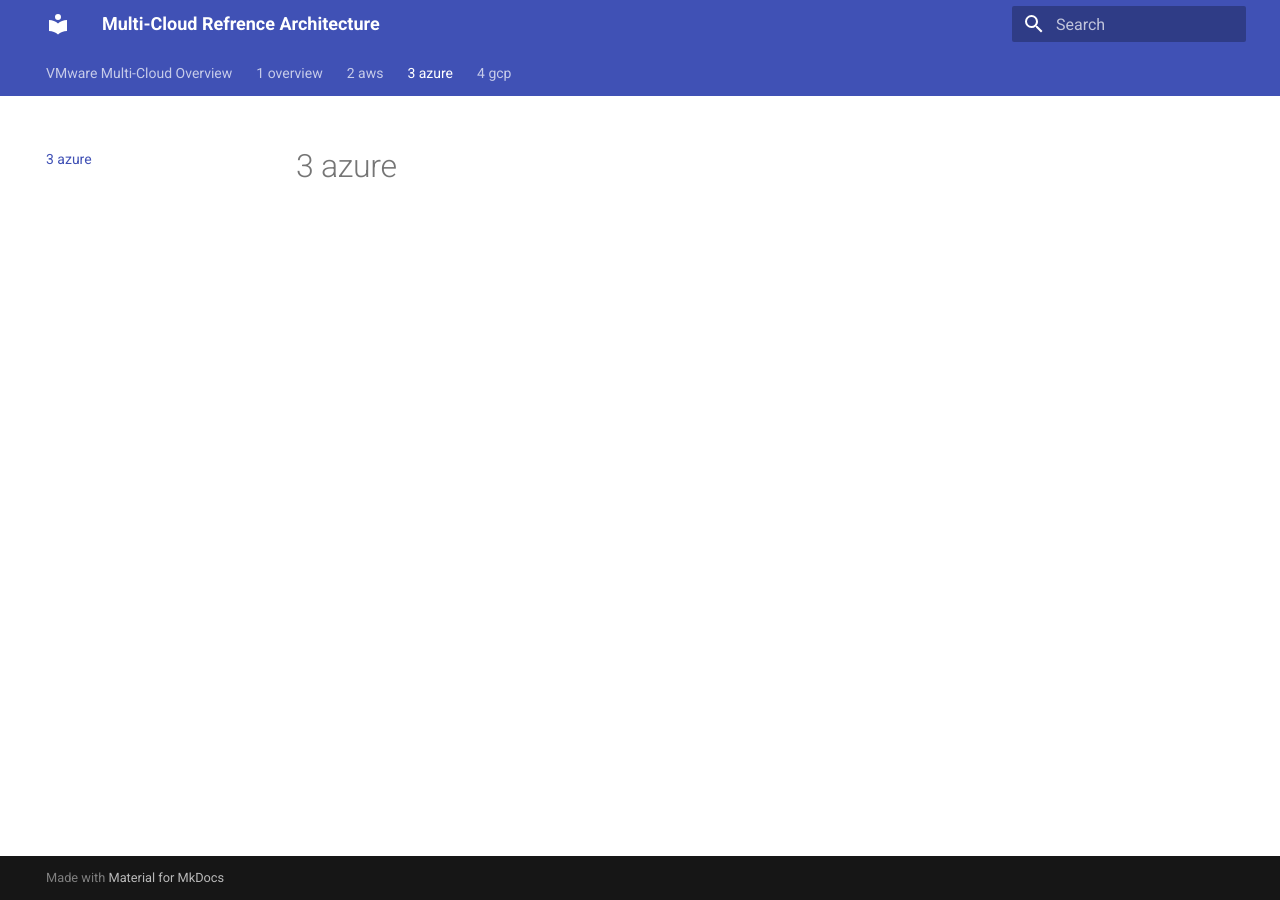
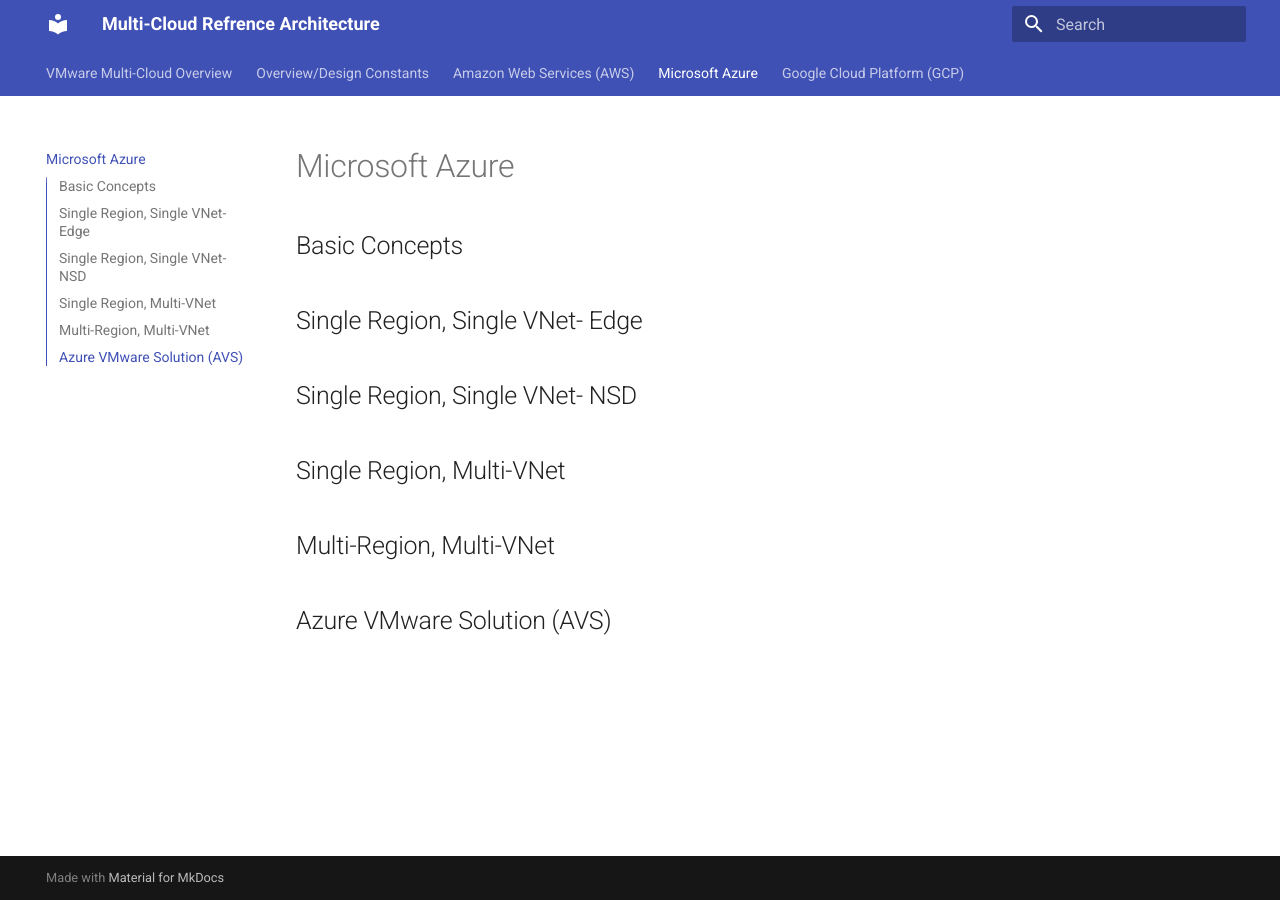
Before and after one commit to el-hoffer/velo-mc-refarch, an MkDocs documentation site: the page built from docs/3-azure.md, in a window 1280 px wide. Built offline with MkDocs 1.6.1 and Material for MkDocs 9.7.7, drawn with Linux system fonts in a browser that asks for light colours.

Commit message:
Added TOCs

```diff
--- a/docs/1-overview.md
+++ b/docs/1-overview.md
@@ -1,3 +1,13 @@
 ---
 title: Overview/Design Constants
 ---
+
+##	Document overview
+
+##	Design constants
+
+###	HA/Clustering support
+### Throughput/prefix limitations
+### Multi-VPC/VNET connectivity constructs
+### Dedicated private connectivity
+### Multi-region interconnectivity guidance
--- a/docs/2-aws.md
+++ b/docs/2-aws.md
@@ -1,3 +1,12 @@
 ---
 title: Amazon Web Services (AWS)
 ---
+
+# Amazon Web Services (AWS)
+
+## Basic Concepts
+## Single Region, Single VPC- Edge
+## Single Region, Single VPC- NSD
+## Single Region, Multi-VPC
+## Multi-Region, Multi-VPC
+## VMware Cloud on AWS (VMC)
--- a/docs/3-azure.md
+++ b/docs/3-azure.md
@@ -1,3 +1,12 @@
 ---
 title: Microsoft Azure
 ---
+
+# Microsoft Azure
+
+## Basic Concepts
+## Single Region, Single VNet- Edge
+## Single Region, Single VNet- NSD
+## Single Region, Multi-VNet
+## Multi-Region, Multi-VNet
+## Azure VMware Solution (AVS)
--- a/docs/4-gcp.md
+++ b/docs/4-gcp.md
@@ -1,3 +1,12 @@
 ---
 title: Google Cloud Platform (GCP)
 ---
+
+# Google Cloud Platform (GCP)
+
+## Basic Concepts
+## Single Region, Single VPC- Edge
+## Single Region, Single VPC- NSD
+## Single Region, Multi-VPC
+## Multi-Region, Multi-VPC
+## Google Cloud VMware Engine (GCVE)
```
